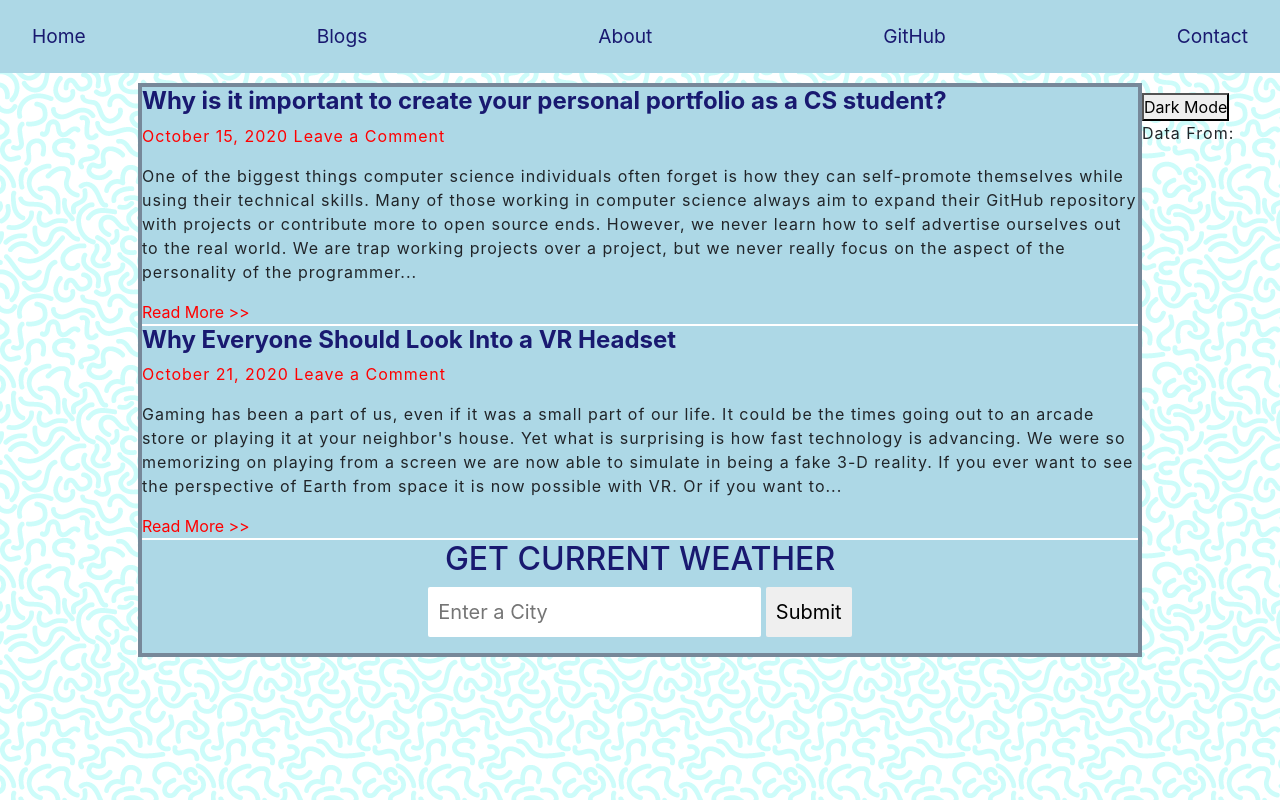
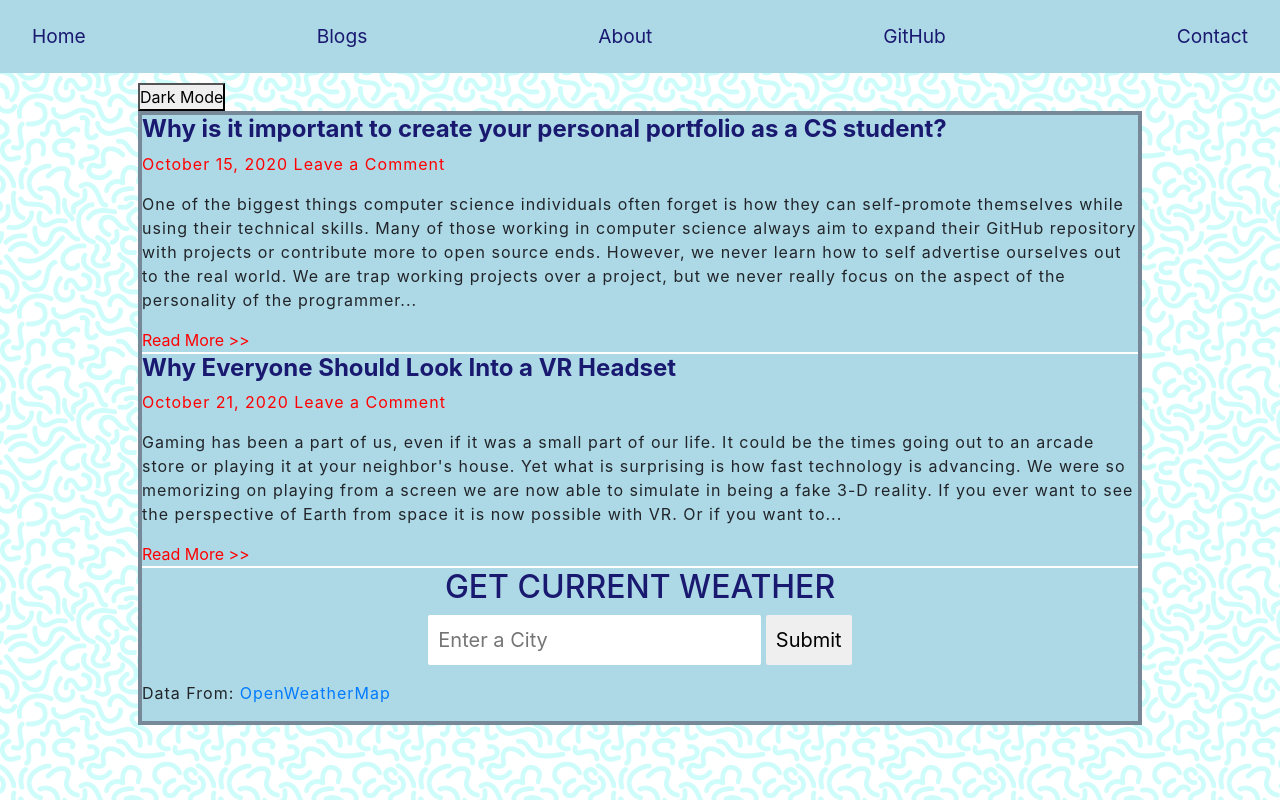
Before and after one commit to wwu-cptr220-a20/project-l-Mana-l, a website: page Assignment/blogsHome/blogs.html in a window 1280 px wide. Drawn offline with nearby package versions, Linux system fonts and the light colour scheme.

Commit message:
Minor Fix on Position for Footer

```diff
--- a/Assignment/blogsHome/blogs.html
+++ b/Assignment/blogsHome/blogs.html
@@ -27,6 +27,7 @@
     </header>
 
     <div class="main-content">
+        <button id="dark_mode">Dark Mode</button>
         <div class="blog-content">
             <div class="blog-posting-listing">
                 <!--Blog 1-->
@@ -69,19 +70,17 @@
                         <p class="temp font-weight-bold"></p>
                     </div>
                 </div>
+                <footer>
+                    <p>Data From:
+
+                        <a href=" https://openweathermap.org/">OpenWeatherMap</a>
+                    </p>
+                </footer>
             </div>
-
         </div>
     </div>
-    <button id="dark_mode">Dark Mode</button>
     <script src="../js/darkMode.js"></script>
     <script src="../js/index.js"></script>
-    <footer>
-        <p>Data From: </p>
-        <p>
-            <a href=" https://openweathermap.org/"></a>
-        </p>
-    </footer>
 </body>
 
 </html>
```
